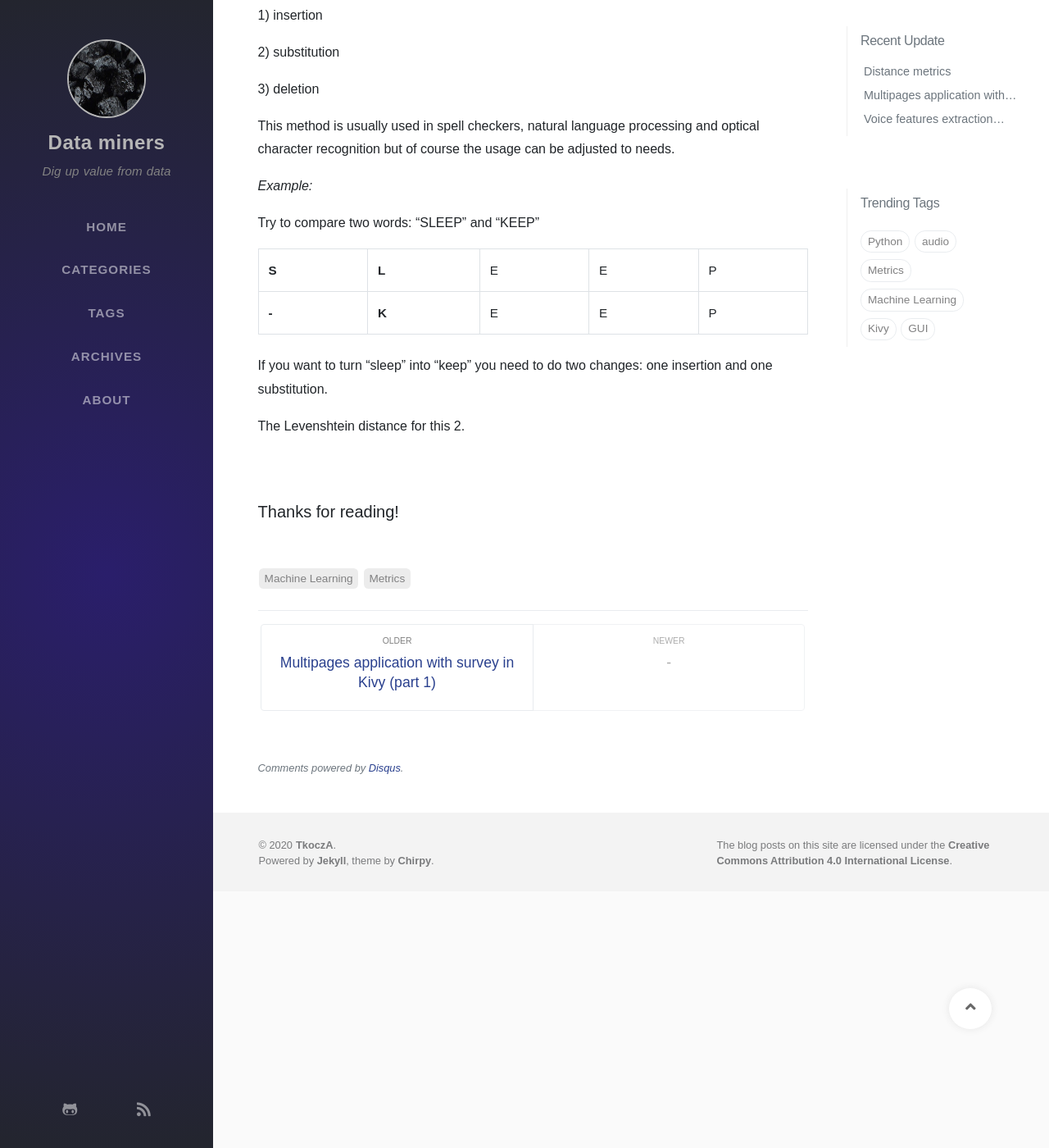
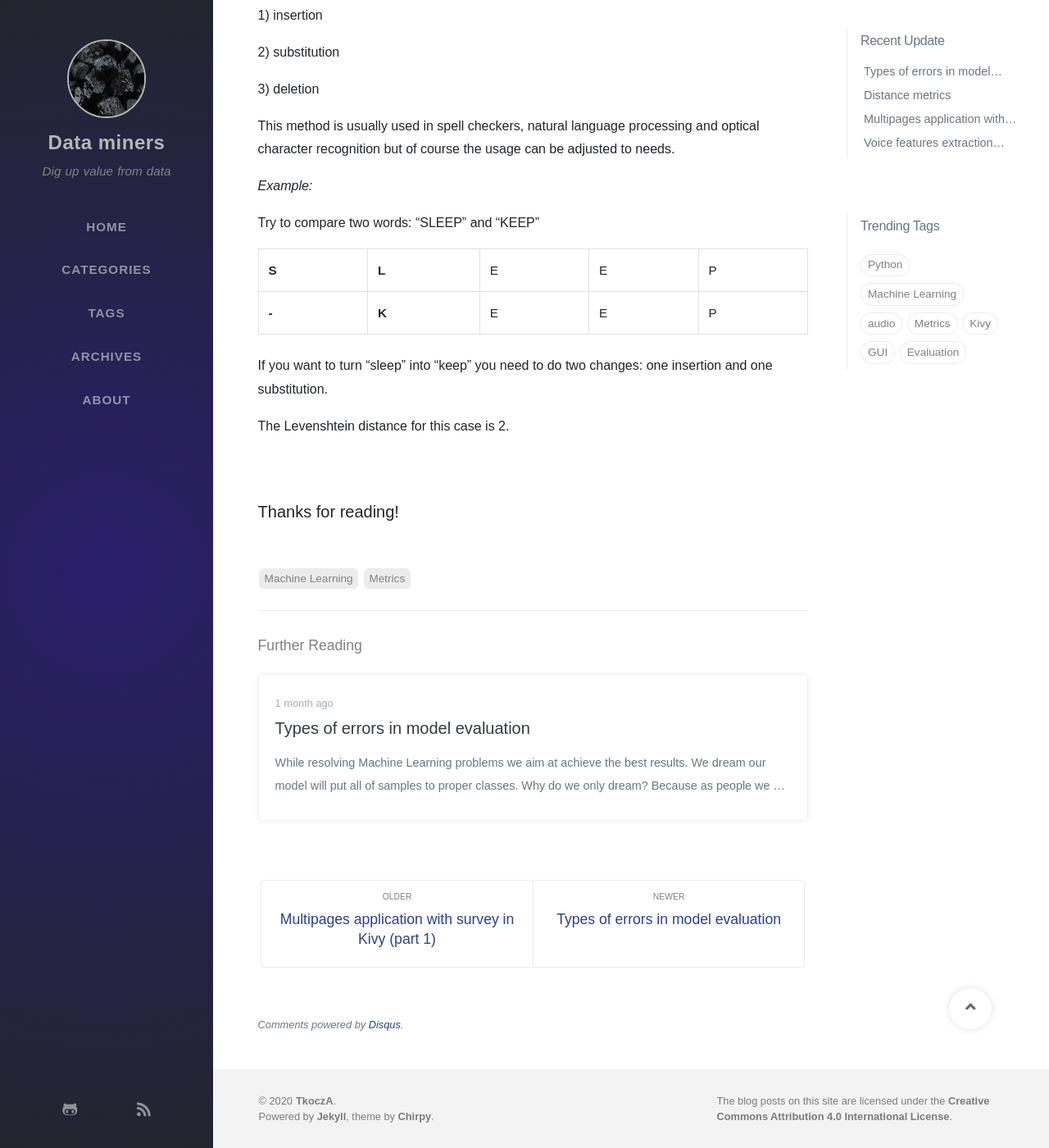
Before and after one commit to tkocza/data_miners, a Jekyll site: the page built from _posts/2020-02-29-Distance_metrics.md, in a window 1280 px wide and 1400 px high, scrolled down 3739 px. Shown: the whole window at 82% size. Built offline with Jekyll 4.4.1, drawn with Linux system fonts in a browser that asks for light colours; nearby versions of some CDN libraries; some web fonts are replaced; formulas are drawn with MathJax 3; comment, search, counter and statistics services are not loaded; part of the change alters nothing that is shown; some of the changed text lies outside the part shown.

Commit message:
Types of errors

```diff
--- a/_posts/2020-02-29-Distance_metrics.md
+++ b/_posts/2020-02-29-Distance_metrics.md
@@ -9,7 +9,7 @@ seo:
   date_modified: 2020-03-01 22:00:50 +0100
 ---
 
-In this post I would like to say something more about **distace metrics**, which are necessary to resolve Machine Learning problems.
+In this post I would like to say something more about **distance metrics**, which are necessary to resolve Machine Learning problems.
 If you want to understand how yours models works you cannot skip the distances.
 
 ## **Minkowski distance**
@@ -142,7 +142,7 @@ Try to compare two words: "SLEEP" and "KEEP"
 
 If you want to turn "sleep" into "keep" you need to do two changes: one insertion and one substitution.
 
-The Levenshtein distance for this 2.
+The Levenshtein distance for this case is 2.
 
 <br/>
 
--- /dev/null
+++ b/_posts/2020-03-10-Types_of_errors.md
@@ -0,0 +1,174 @@
+---
+title: Types of errors in model evaluation
+date: 2020-03-10 00:00:00 +0100
+categories: [Blogging, 'Machine Learning']
+tags: ['Machine Learning', Evaluation]
+toc: false
+usemathjax: true
+seo:
+  date_modified: 2020-03-15 22:00:50 +0100
+---
+
+While resolving Machine Learning problems we aim at achieve the best results.
+We dream our model will put all of samples to proper classes.
+Why do we only dream? Because as people we will do mistakes and the same situation we have with algorithms.
+
+# Classification metrics
+
+The most often and base issue in Machine Learning is binary classification problem.
+In simple words you works with two outcome classes.
+
+Try to imagine you receive question (or hypothesis) which you have to confirm or reject.
+The problem could be like "Is it a fish?" or "Regarding to conditions somebody may became a ballet dancer".
+You prepare the best possible dataset,
+take a few already implemented algorithm for classification from well known package and "do magic".
+Yeah, you have built model but... what next?
+When you can say your model works fine (or not)?
+You may use a bunch of models but how to find the best one model.
+What is a metric which tell you which model are better or worse?
+
+That is about this article.
+
+## **Confusion matrix**
+Resolving classification problem starts with put a question/hypothesis.
+
+The model returns four kinds of results:
+1) The class for sample in the class -> **True Positive**
+2) The not-in-class sample in the not-in-class -> **True Negative**
+3) The class for sample in the not-in-class - **False Positive**
+4) The not-in-class for sample in the class - **False Negative**
+The representation of decisions made by model and actual results shown as a table.
+
+{:class="table table-bordered"}
+|:--:|:--:|:--:|
+|                         | **Predicted: Class** | **Predicted: Not-in-Class** |
+| **Actual: Class**        | TRUE POSITIVE       | FALSE NEGATIVE |
+| **Actual: Not-in-Class** | FALSE POSITIVE      | TRUE NEGATIVE |
+
+
+## **Specificity**
+#### *True Negative Rate*
+The rate of how many proper negative decisions taken by a model with regard to total actual negatives.
+
+$$ Specificity = \frac{TN}{TN + FP} $$
+
+Higher value is better.
+
+## **Precision**
+#### *Positive Predictive Value*
+The ratio of correct positive decisions with regards to all positives decisions (correct and incorrect) taken by a model.
+
+$$ Precision = \frac{TP}{TP + FP} $$
+
+Higher value is better.
+
+## **Recall**
+#### *Sensitivity*, *True Positive Rate*
+probability of detection
+The ratio of correct positive decisions taken by a model with regard to total actual positives.
+
+$$ Recall = \frac{TP}{TP + FN} $$
+
+Higher value is better.
+
+## **Fallout**
+#### *False Positive Rate*
+ probability of false alarm
+The ratio of incorrect positive decisions taken by a model with regard to total negatives.
+
+$$ Fallout = \frac{FP}{FP + TN}$$
+
+or simpler
+
+$$ Fallout = 1 - Specificity $$
+
+Higher value is better.
+
+## **Accuracy**
+In simple words: how many times a model takes proper decision with regard to all decisions.
+This measure is the most often used but the cost is losing detailed information about positives and negatives distribution.
+
+$$ Accuracy = \frac{TP+TN}{TP + FP + FN + TN} $$
+
+## **F Measure**
+The ratio between precision and recall values.
+
+$$ F = \frac{PPV * TPR}{PPV + TPR} = \frac{precision * recall}{precision + recall} $$
+
+## **For what the measures should be used?**
+
+There is not one proper answer. Everything depends on the problems context.
+Try to image a few problems:
+1) Is this message a spam?  (Class: spam, Not-in-class: important message)
+2) Is this transaction a fraud?  (Class: fraud, Not-in-class: ordinary transaction)
+3) Does someone have a serious disease?  (Class: disease, Not-in-class: health)
+
+??? ## **Matthew's Correlation Coefficient (MCC)**
+
+## **ROC curve**
+#### *Receiver Operating Characteristic*
+The ratio between recall (True Positive Rate) and fallout (False Positive Rate).
+Fallout as was mentioned above can be written as "1-Specificity".
+This measure of separability shows models "approach", direction of decisions.
+Value 1 means the model will always give element in Class for element in Class
+Value -1 means the model will always give element in Not-in-class for element in Class
+The worst scenario is diagonal line what means taking completely random decisions.
+
+![](../../assets/img/pictures/2020-03-10-Types_of_errors_ROC.png)
+
+## **R²**
+#### *Coefficient of determination*
+
+## **Probability** / p-value
+For multiclassification
+
+# **Regression metrics**
+While solving prediction problems we will receive a numerical data as an output.
+When you want to find the quality of your model you need compare results and actual data.
+For all of below methods the lower value is more accurate and you will aim at value near zero.
+
+Loss functions are used to find a difference between predicted points and actual values.
+In formulas, there will be used:
+$$ \hat{y} $$ - predicted value
+$$ y $$ - actual value
+
+## **Mean Squared Error**
+#### *MSE*
+a mean value of squared differences between actual and predicted values.
+
+$$ MSE = \frac{1}{N} \sum_{i=1}^N (y_i - \hat{y}_i)^2 $$
+
+## **Root Mean Squared Error**
+#### *RMSE*
+a square of MSE.
+
+$$ RMSE = \sqrt{ \frac{ \sum_{i=1}^N (y_i - \hat{y}_i)^2 }{N} } $$
+
+## **Mean Absolute Error**
+#### *MAE*
+a mean of absolute differences between actual and predicted values.
+
+$$ MAE = \frac{1}{N} \sum_{i=1}^N |\hat{y}_i - y_i| $$
+
+## **Mean Absolute Percentage Error**
+#### *MAPE*
+a mean of absolute differences between actual and predicted value divided by actual value.
+
+$$ MAPE = 100 \frac{1}{n} \sum_{i=1}^N \left|\frac{y_i - \hat{y}_i}{y_i}\right| $$
+
+## **For what the measures should be used?**
+All of above measures have their own pros and cons.
+The good habit is using a few of them but remember you cannot compare different measures between each other.
+
+{:class="table table-bordered"}
+|:--------:|:--:|:--:|
+| **Error**| **Pros** | **Cons** |
+| **MSE**  | One of the simplest loss function | Very sensitive on single high residual value |
+| **RMSE** | Give a relatively high weight to large errors | Emphasize greater errors that smaller one |
+| **MAE**  | Unambiguous and easy to explain measure | Insensitive for outliers |
+| **MAPE** | Scale-independent and interpretable | When the actual value is equal zero the measure will fail (cannot divide by zero) |
+
+
+<br/>
+
+### Thanks for reading!
```
Also changed, not shown: assets/img/pictures/2020-03-10-Types_of_errors_ROC.png (added).
